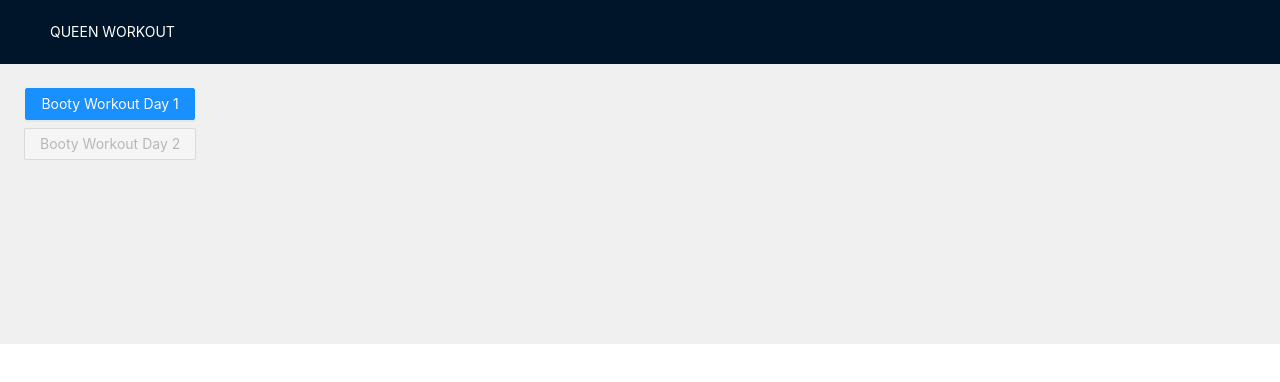
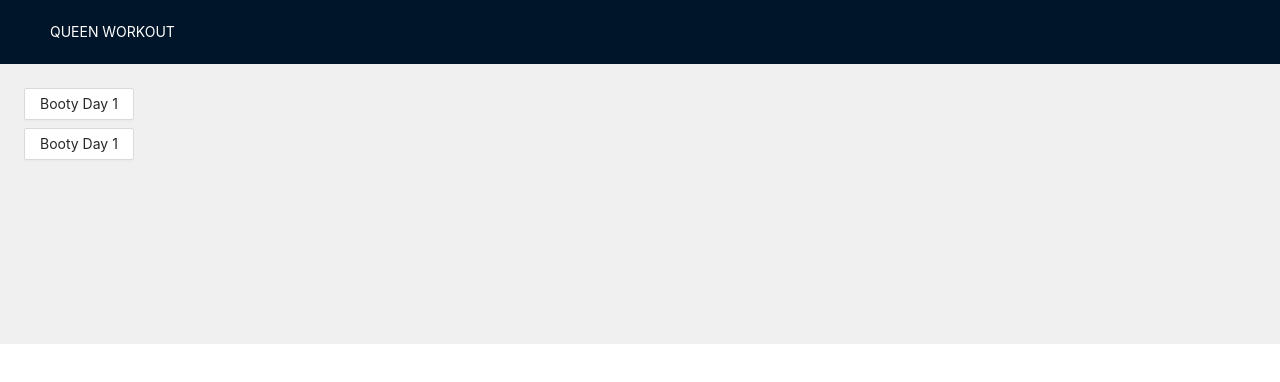
Before and after one commit to tunaphish/queen-workout, a React (Create React App) app: page / in a window 1280 px wide. Shown: the top 382 px of the page. Built offline with nearby package versions, Linux system fonts and the light colour scheme.

Commit message:
add workout list buttons

```diff
--- a/src/App.tsx
+++ b/src/App.tsx
@@ -1,8 +1,11 @@
 import 'antd/dist/antd.css';
 import './index.css';
-import { Layout, Button, Space } from 'antd';
+import { Layout } from 'antd';
+import Home from './components/Home'
 
 const { Header, Content } = Layout;
+
+
 
 const App = () => {
   return (
@@ -11,10 +14,7 @@ const App = () => {
       <Header className="header-title">QUEEN WORKOUT</Header>
       <Content>
         <div className="site-layout-content">
-          <Space direction="vertical" align="center">
-            <Button type="primary">Booty Workout Day 1</Button>
-            <Button type="primary" disabled>Booty Workout Day 2</Button>
-          </Space>
+            <Home/>
         </div>
       </Content>
     </Layout>
--- /dev/null
+++ b/src/components/Home.tsx
@@ -0,0 +1,19 @@
+import {  Button, Space } from 'antd';
+
+import WorkoutList from '../data/WorkoutList'
+
+const WorkoutButtons = WorkoutList.map((workout) => {
+    return (
+        <Button key={workout.name}>{workout.name}</Button>
+    )
+})
+
+const Home = () => {
+    return (
+        <Space direction="vertical" align="center">
+            {WorkoutButtons}
+        </Space>
+    );
+}
+
+export default Home;
--- a/src/data/WorkoutList.ts
+++ b/src/data/WorkoutList.ts
@@ -12,6 +12,10 @@ const WorkoutList: Workout[] = [
     {
         name: "Booty Day 1",
         roundList: [roundOne],
+    },
+    {
+        name: "Booty Day 1",
+        roundList: [roundOne],
     }
 ]
 
```
Also changed, not shown: src/components/Body.tsx (deleted, +0 -11 lines), src/components/Header.tsx (deleted, +0 -11 lines).
